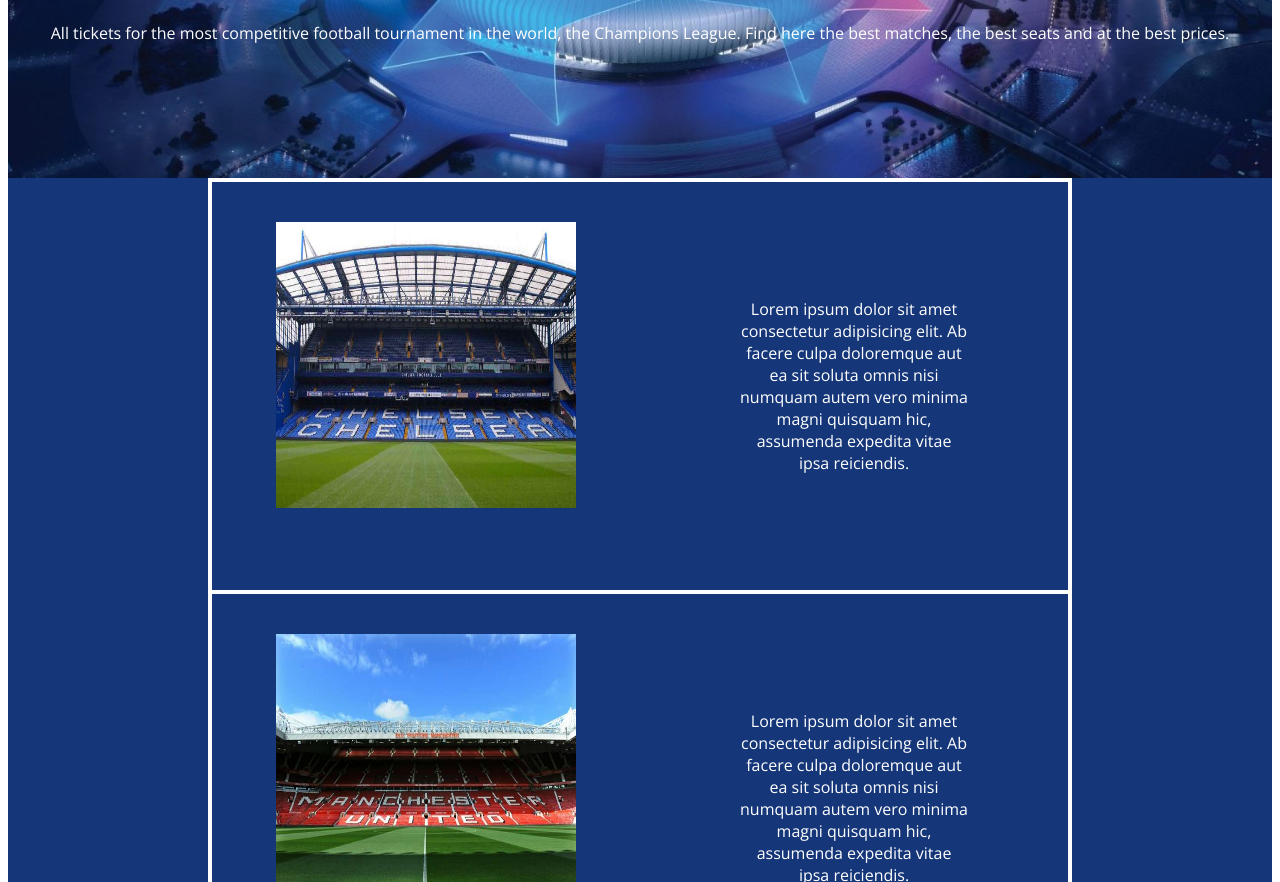
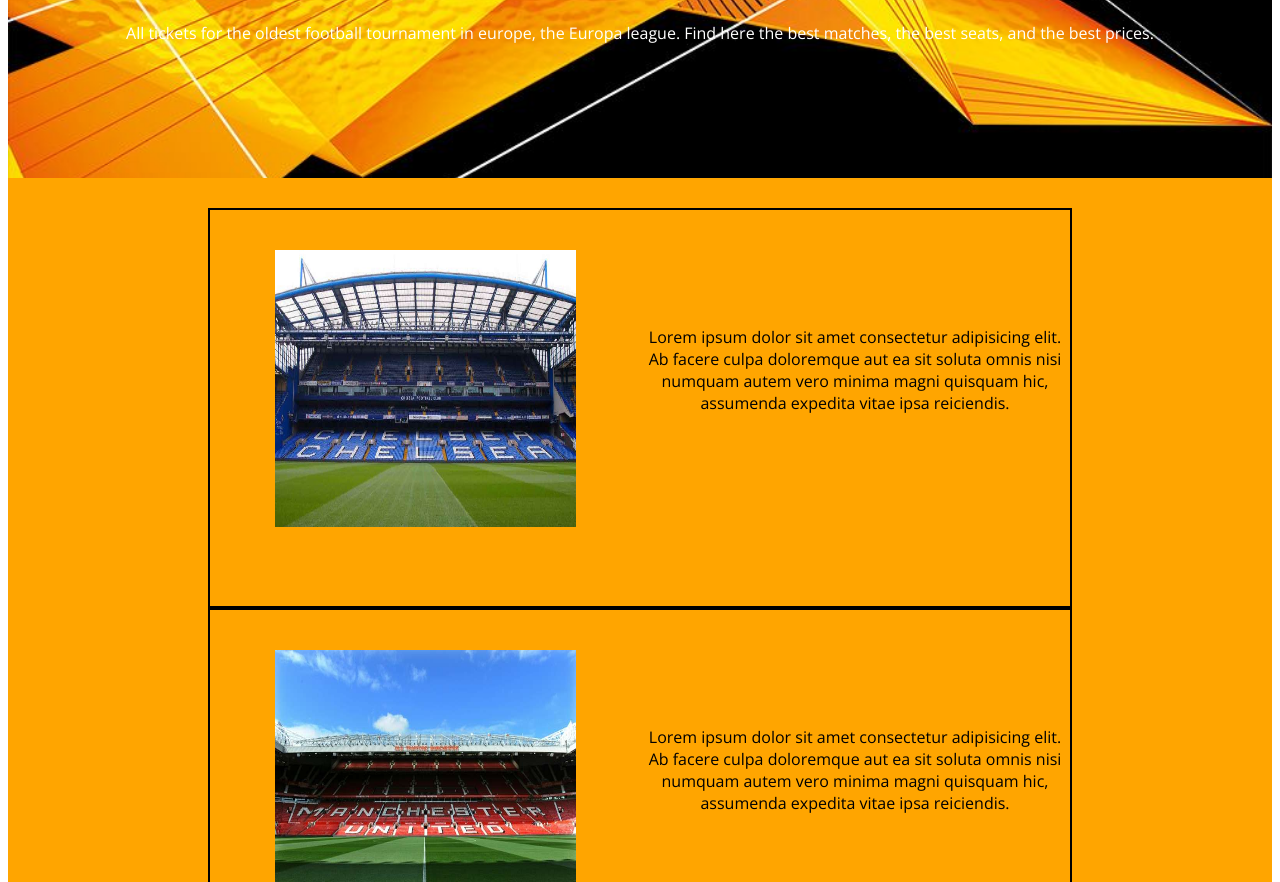
Before and after one commit to Sloforte/Champtick, a plain HTML site: page Europa.html in a window 1280 px wide. Shown: the part 260-1142 px from the top of the page. Drawn offline with nearby package versions, Linux system fonts and the light colour scheme.

Commit message:
europa css

```diff
--- a/Champions.css
+++ b/Champions.css
@@ -65,8 +65,10 @@
   grid-template-rows: 1fr 1fr 1fr;
   margin-left: 200px;
   margin-right: 200px;
-  border: 2px solid;
+
   color: white;
+  padding-top: 30px;
+  padding-bottom: 30px;
 }
 .Match{
   display: grid;
--- a/Europa.css
+++ b/Europa.css
@@ -64,7 +64,9 @@
   grid-template-rows: 1fr 1fr 1fr;
   margin-left: 200px;
   margin-right: 200px;
-  border: 2px solid;
+
+  padding-top: 30px;
+  padding-bottom: 30px;
 }
 .Match{
   display: grid;
--- a/Europa.html
+++ b/Europa.html
@@ -3,7 +3,7 @@
     <meta charset="utf-8">
     <meta name="viewport" content="width=device-width">
     <title>repl.it</title>
-    <link href="Champions.css" rel="stylesheet" type="text/css" />
+    <link href="Europa.css" rel="stylesheet" type="text/css" />
   <link href="https://fonts.googleapis.com/css2?family=Open+Sans:wght@300&display=swap" rel="stylesheet">
   </head>
   <body>
@@ -24,7 +24,7 @@
        <h1>Europa League</h1>
      </div>
      <div class="subtitulo">
-       <p>All tickets for the most  competitive football tournament in the world, the Champions League. Find here the best matches, the best seats and at the best  prices.</p>
+       <p>All tickets for the oldest football tournament in europe, the Europa league. Find here the best matches, the best seats, and the best prices.</p>
      </div>
 
      </div>
```
